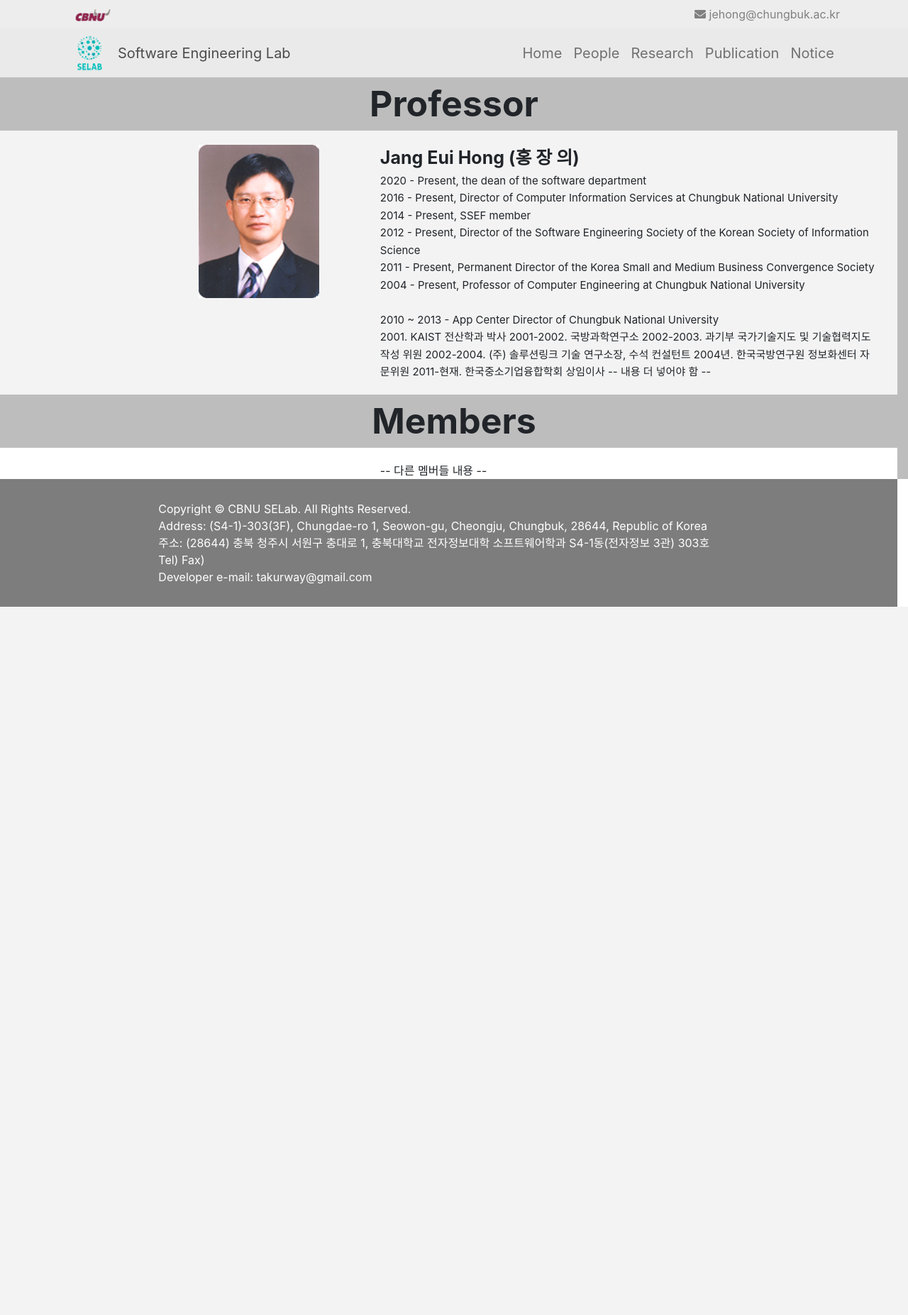
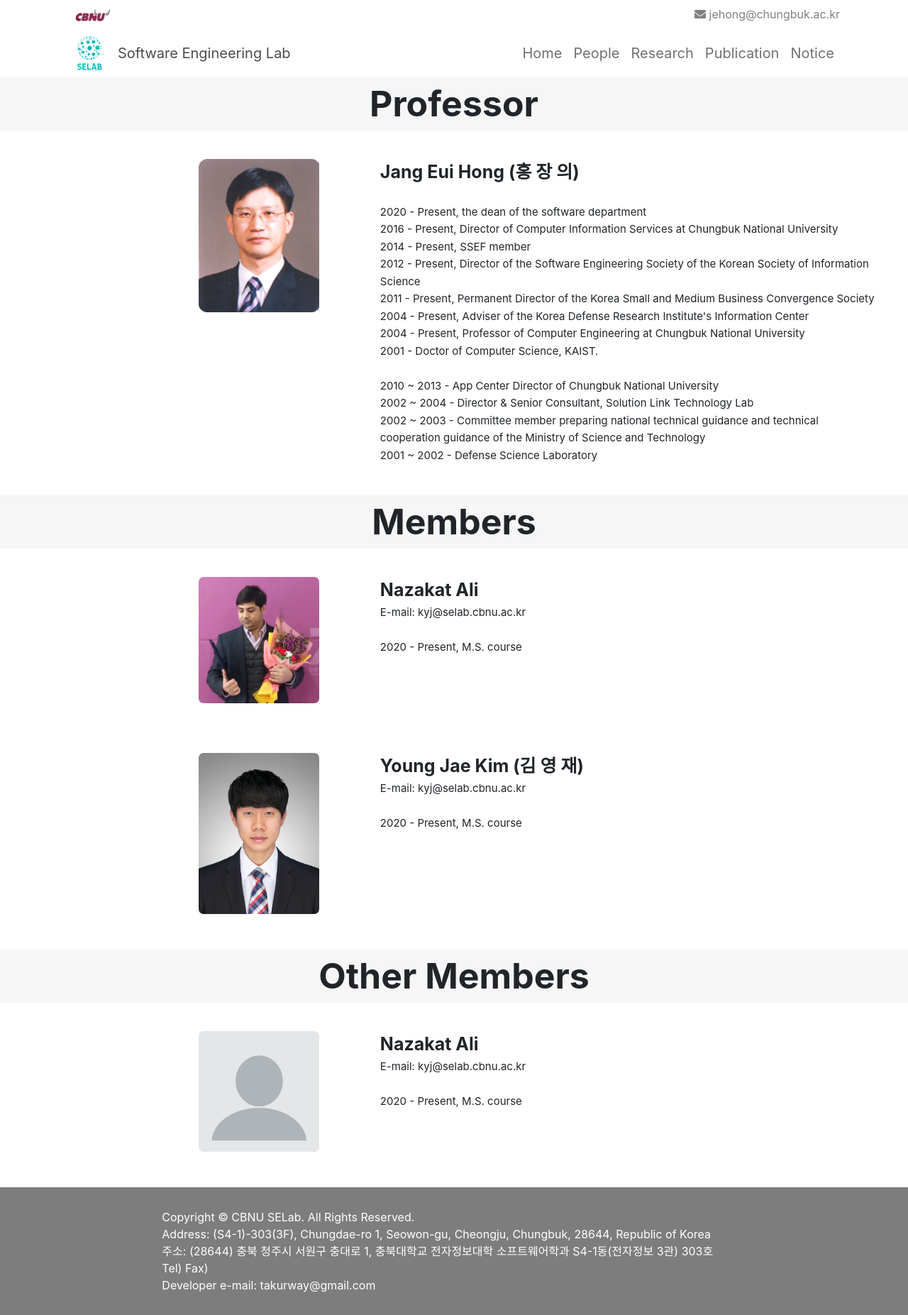
Before and after one commit to dongkakika/selab_web, a Django app: template templates/main/people.html in a window 1280 px wide. Shown: the whole page at 71% size. Before the commit the page ends 855 px from the top, so only its background shows below. Run offline with Django 3.2, Linux system fonts and the light colour scheme; the template is opened without the code that fills it, so the values that code supplies are empty; some libraries are stand-ins or nearby versions.

Commit message:
Some Members profile added

```diff
--- a/static/css/people.css
+++ b/static/css/people.css
@@ -1,10 +1,19 @@
 #bg_img{
-    background-color: #BDBDBD;
+    background-color: white;
 
 }
 
 #first_content{
     padding-top: 20px;
     padding-bottom: 20px;
-    background-color: #F3F3F3;
+    background-color: white;
 }
+
+.panel{
+    background-color: #F6F6F6;
+    margin-bottom: 20px;
+}
+
+.member{
+    margin-bottom: 50px;
+}
--- a/templates/base.html
+++ b/templates/base.html
@@ -78,7 +78,8 @@
         {% endblock %}
     </div> <!-- 와, 이게 되네 -->
 
-    <div class="container-fluid row" style="background-color: #7D7D7D;">
+    <div class="container-fluid" style="background-color: #7D7D7D;">
+        <div class="row">
             <br>
             <div class="col-sm-2"></div>
             <div class="col-sm-8" style="padding-top:30px; padding-bottom:30px; color:white;">
@@ -93,6 +94,7 @@
             </div>
             <br>
         </div>
+    </div>
 
     {% if messages %}
     {% for message in messages %}
--- a/templates/main/people.html
+++ b/templates/main/people.html
@@ -8,7 +8,7 @@
     <title>CBNU SELab - people</title>
     <!-- header -->
     {% block header %}
-    <link rel = "stylesheet" href="{% static 'css/people.css' %}?ver=1.4">
+    <link rel = "stylesheet" href="{% static 'css/people.css' %}?ver=1.6">
     <style>
     </style>
 
@@ -19,7 +19,7 @@
 <body>
 {% block contents %}
 
-    <div class="container-fluid text-center">
+    <div class="panel container-fluid text-center">
         <a style="font-size: 50px; "><b>Professor</b></a><br>
     </div>
     <div id="first_content" class="container-fluid row">
@@ -28,40 +28,93 @@
             <img src="../static/images/professor_hong.bmp" width="170px;">
         </div>
         <div class="col-lg-7">
-            <a style=" font-size: 25px;"><b>Jang Eui Hong (홍 장 의)</b></a><br>
+            <a style="font-size: 25px;"><b>Jang Eui Hong (홍 장 의)</b></a><br><br>
             <a style="font-size: 15px;">
                 2020 - Present, the dean of the software department<br>
                 2016 - Present, Director of Computer Information Services at Chungbuk National University<br>
                 2014 - Present, SSEF member<br>
                 2012 - Present, Director of the Software Engineering Society of the Korean Society of Information Science<br>
                 2011 - Present, Permanent Director of the Korea Small and Medium Business Convergence Society<br>
+                2004 - Present, Adviser of the Korea Defense Research Institute's Information Center<br>
                 2004 - Present, Professor of Computer Engineering at Chungbuk National University<br>
+                2001 - Doctor of Computer Science, KAIST.<br>
                 <br>
+
                 2010 ~ 2013 - App Center Director of Chungbuk National University<br>
+                2002 ~ 2004 - Director & Senior Consultant, Solution Link Technology Lab<br>
+                2002 ~ 2003 - Committee member preparing national technical guidance and technical cooperation guidance of the Ministry of Science and Technology<br>
+                2001 ~ 2002 - Defense Science Laboratory<br>
+                <br>
 
 
-                2001. KAIST 전산학과 박사
-                2001-2002. 국방과학연구소
-                2002-2003. 과기부 국가기술지도 및 기술협력지도 작성 위원
-                2002-2004. (주) 솔루션링크 기술 연구소장, 수석 컨설턴트
-                2004년. 한국국방연구원 정보화센터 자문위원
-                2011-현재. 한국중소기업융합학회 상임이사
 
-                -- 내용 더 넣어야 함 --
             </a>
         </div>
     </div>
 
-    <div class="container-fluid text-center">
+
+
+    <div class="panel container-fluid text-center">
         <a style="font-size: 50px;"><b>Members</b></a><br>
     </div>
-    <div style="background-color: white; padding-top:20px;" class="container-fluid row">
+
+    <div style="background-color: white; padding-top:20px;" class="member container-fluid row">
         <div class="col-lg-2"></div>
         <div class="col-lg-3 text-center">
+            <img src="../static/images/docter_ali3.png" width="170px;" style="border-radius: 7px;" />
+        </div>
+        <div class="col-lg-7">
+            <a style=" font-size: 25px;"><b>Nazakat Ali</b></a><br>
+            <a style="font-size: 15px;">
+                E-mail: kyj@selab.cbnu.ac.kr<br><br>
+                2020 - Present, M.S. course<br>
+                <br>
+            </a>
+        </div>
+    </div>
+
+    <div style="background-color: white; padding-top:20px;" class="member container-fluid row">
+        <div class="col-lg-2"></div>
+        <div class="col-lg-3 text-center">
+            <img src="../static/images/master_kyj.jpg" width="170px;" style="border-radius: 7px;" />
+        </div>
+        <div class="col-lg-7">
+            <a style=" font-size: 25px;"><b>Young Jae Kim (김 영 재)</b></a><br>
+            <a style="font-size: 15px;">
+                E-mail: kyj@selab.cbnu.ac.kr<br><br>
+                2020 - Present, M.S. course<br>
+
+                <br>
+
+
+            </a>
 
         </div>
+        <br>
+
+    </div>
+
+
+
+
+    <div class="panel container-fluid text-center">
+        <a style="font-size: 50px;"><b>Other Members</b></a><br>
+    </div>
+    <div style="background-color: white; padding-top:20px;" class="member container-fluid row">
+        <div class="col-lg-2"></div>
+        <div class="col-lg-3 text-center">
+            <img src="../static/images/profile_img.png" width="170px;" style="border-radius: 7px;" />
+        </div>
         <div class="col-lg-7">
-            <a>-- 다른 멤버들 내용 --</a>
+            <a style=" font-size: 25px;"><b>Nazakat Ali</b></a><br>
+            <a style="font-size: 15px;">
+                E-mail: kyj@selab.cbnu.ac.kr<br><br>
+                2020 - Present, M.S. course<br>
+
+                <br>
+
+
+            </a>
         </div>
     </div>
 
```
Also changed, not shown: templates/main/home.html (+11 -56 lines), static/images/docter_ali.png (added), static/images/docter_ali2.png (added), static/images/docter_ali3.png (added), static/images/master_kyj.jpg (added), static/images/master_manzoor.png (added), static/images/profile_img.png (added). Lines whose indentation alone changed are shown as unchanged.
